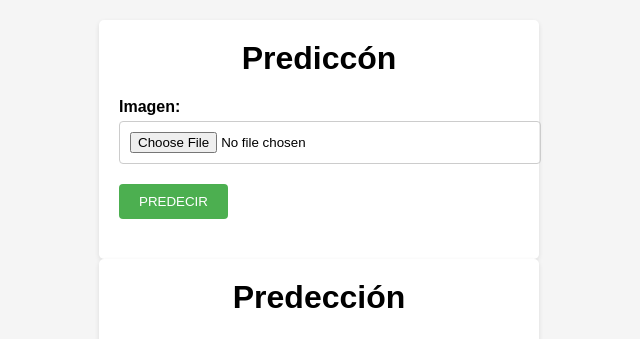
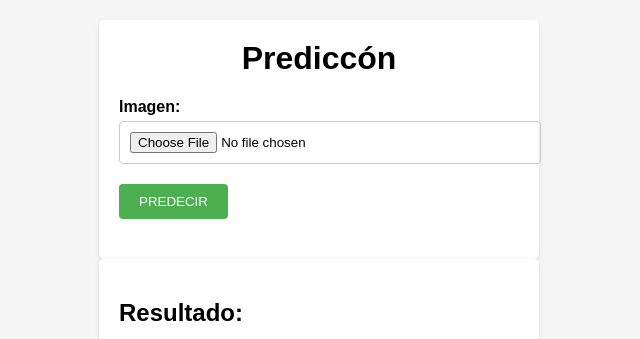
Before and after one commit to EdisonAmendano/exaprac, a Django app: page / in a window 1280 px wide. Shown: the top 339 px of the page, without its empty margins (321-961 px from the left). Run offline with Django 4.2, Linux system fonts and the light colour scheme.

Commit message:
Update VistaComentarios.html

```diff
--- a/appExaPract/Template/VistaComentarios.html
+++ b/appExaPract/Template/VistaComentarios.html
@@ -71,7 +71,6 @@
         </form>
     </div>
     <div class="container">
-        <h1>Predección</h1>
         <h2>Resultado:</h2>
         <p>Clase: {{ e.clase }}</p>
         <p>Certeza: {{ e.certeza }}</p>
```
